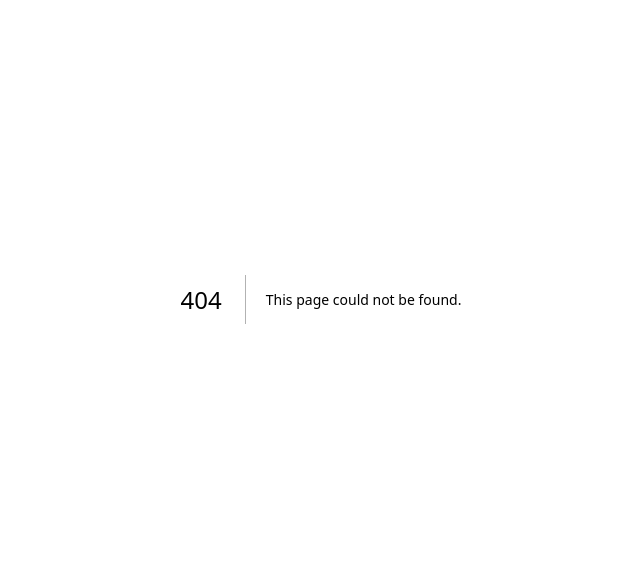
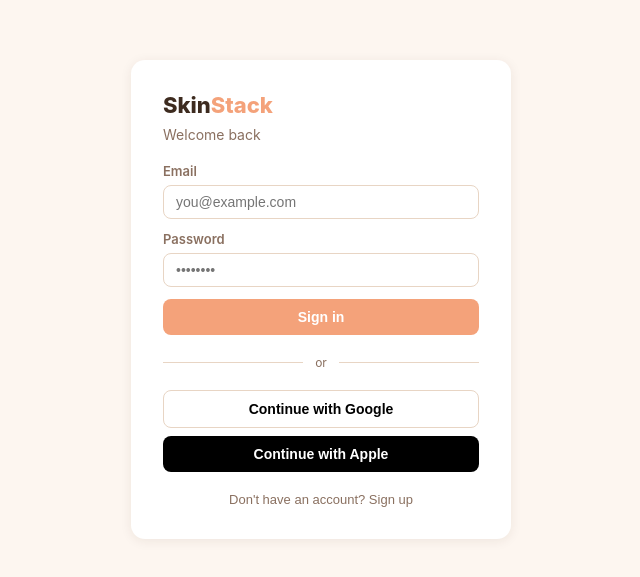
Before and after one commit to lanxxnal1/skinstack, a Next.js app: page /login in a window 1280 px wide. Before the commit this address had no page. Shown: the part 101-678 px from the top of the page, without its empty margins (319-959 px from the left). Built offline with nearby package versions, Linux system fonts and the light colour scheme; no server answers.

Commit message:
feat: add login page with email and OAuth

```diff
--- /dev/null
+++ b/app/login/page.tsx
@@ -0,0 +1,124 @@
+'use client';
+
+import { useState } from 'react';
+import { createClient } from '@/lib/supabase-browser';
+import { useRouter } from 'next/navigation';
+
+export default function LoginPage() {
+  const supabase = createClient();
+  const router = useRouter();
+  const [email, setEmail] = useState('');
+  const [password, setPassword] = useState('');
+  const [isSignUp, setIsSignUp] = useState(false);
+  const [error, setError] = useState<string | null>(null);
+  const [loading, setLoading] = useState(false);
+
+  async function handleEmailAuth(e: React.FormEvent) {
+    e.preventDefault();
+    setLoading(true);
+    setError(null);
+    const { error } = isSignUp
+      ? await supabase.auth.signUp({ email, password })
+      : await supabase.auth.signInWithPassword({ email, password });
+    if (error) { setError(error.message); setLoading(false); return; }
+    router.push('/dashboard');
+    router.refresh();
+  }
+
+  async function handleOAuth(provider: 'google' | 'apple') {
+    await supabase.auth.signInWithOAuth({
+      provider,
+      options: { redirectTo: `${window.location.origin}/dashboard` },
+    });
+  }
+
+  return (
+    <div style={{
+      minHeight: '100vh', display: 'flex', alignItems: 'center',
+      justifyContent: 'center', padding: '20px', background: 'var(--bg)',
+    }}>
+      <div style={{
+        background: 'var(--surface)', borderRadius: '14px',
+        padding: '32px', width: '100%', maxWidth: '380px',
+        boxShadow: '0 2px 12px rgba(61,43,31,0.08)',
+        display: 'flex', flexDirection: 'column', gap: '20px',
+      }}>
+        <h1 style={{ fontSize: '22px', fontWeight: 800 }}>
+          Skin<span style={{ color: 'var(--accent1)' }}>Stack</span>
+        </h1>
+        <p style={{ fontSize: '14px', color: 'var(--text-muted)', marginTop: '-12px' }}>
+          {isSignUp ? 'Create your account' : 'Welcome back'}
+        </p>
+
+        <form onSubmit={handleEmailAuth} style={{ display: 'flex', flexDirection: 'column', gap: '12px' }}>
+          <div style={{ display: 'flex', flexDirection: 'column', gap: '6px' }}>
+            <label style={{ fontSize: '13px', fontWeight: 600, color: 'var(--text-muted)' }}>Email</label>
+            <input
+              type="email" required value={email}
+              onChange={e => setEmail(e.target.value)}
+              placeholder="you@example.com"
+              style={{ border: '1.5px solid var(--border)', borderRadius: '8px', padding: '8px 12px', fontSize: '14px', width: '100%' }}
+            />
+          </div>
+          <div style={{ display: 'flex', flexDirection: 'column', gap: '6px' }}>
+            <label style={{ fontSize: '13px', fontWeight: 600, color: 'var(--text-muted)' }}>Password</label>
+            <input
+              type="password" required value={password}
+              onChange={e => setPassword(e.target.value)}
+              placeholder="••••••••"
+              style={{ border: '1.5px solid var(--border)', borderRadius: '8px', padding: '8px 12px', fontSize: '14px', width: '100%' }}
+            />
+          </div>
+          {error && <p style={{ fontSize: '13px', color: 'var(--red)' }}>{error}</p>}
+          <button
+            type="submit" disabled={loading}
+            style={{
+              background: 'var(--accent1)', color: '#fff', border: 'none',
+              borderRadius: '8px', padding: '10px', fontSize: '14px',
+              fontWeight: 600, cursor: loading ? 'not-allowed' : 'pointer',
+              opacity: loading ? 0.7 : 1,
+            }}
+          >
+            {loading ? 'Loading…' : isSignUp ? 'Create account' : 'Sign in'}
+          </button>
+        </form>
+
+        <div style={{ display: 'flex', alignItems: 'center', gap: '12px' }}>
+          <div style={{ flex: 1, height: '1px', background: 'var(--border)' }} />
+          <span style={{ fontSize: '12px', color: 'var(--text-muted)' }}>or</span>
+          <div style={{ flex: 1, height: '1px', background: 'var(--border)' }} />
+        </div>
+
+        <div style={{ display: 'flex', flexDirection: 'column', gap: '8px' }}>
+          <button
+            onClick={() => handleOAuth('google')}
+            style={{
+              background: 'var(--surface)', border: '1.5px solid var(--border)',
+              borderRadius: '8px', padding: '10px', fontSize: '14px',
+              fontWeight: 600, cursor: 'pointer',
+            }}
+          >
+            Continue with Google
+          </button>
+          <button
+            onClick={() => handleOAuth('apple')}
+            style={{
+              background: '#000', color: '#fff', border: 'none',
+              borderRadius: '8px', padding: '10px', fontSize: '14px',
+              fontWeight: 600, cursor: 'pointer',
+            }}
+          >
+            Continue with Apple
+          </button>
+        </div>
+
+        <button
+          onClick={() => setIsSignUp(v => !v)}
+          style={{ background: 'none', border: 'none', fontSize: '13px', color: 'var(--text-muted)', cursor: 'pointer' }}
+        >
+          {isSignUp ? 'Already have an account? Sign in' : "Don't have an account? Sign up"}
+        </button>
+      </div>
+    </div>
+  );
+}
--- a/app/page.tsx
+++ b/app/page.tsx
@@ -1,3 +1,9 @@
-export default function Home() {
-  return <p>SkinStack</p>;
+import { redirect } from 'next/navigation';
+import { createClient } from '@/lib/supabase-server';
+
+export default async function Home() {
+  const supabase = await createClient();
+  const { data: { user } } = await supabase.auth.getUser();
+  if (user) redirect('/dashboard');
+  redirect('/login');
 }
```
